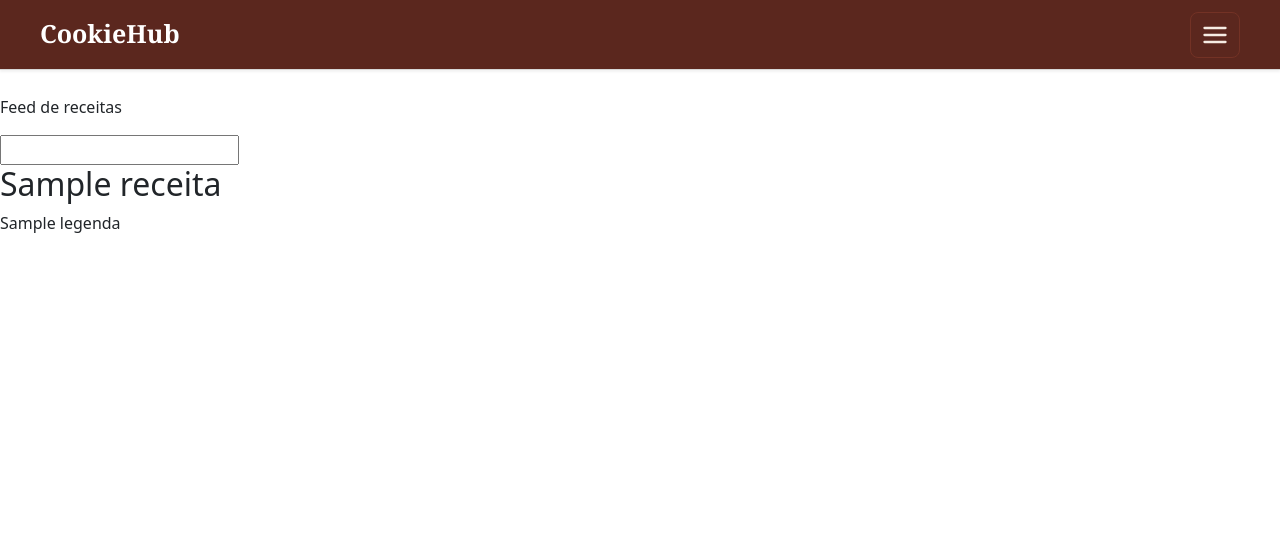
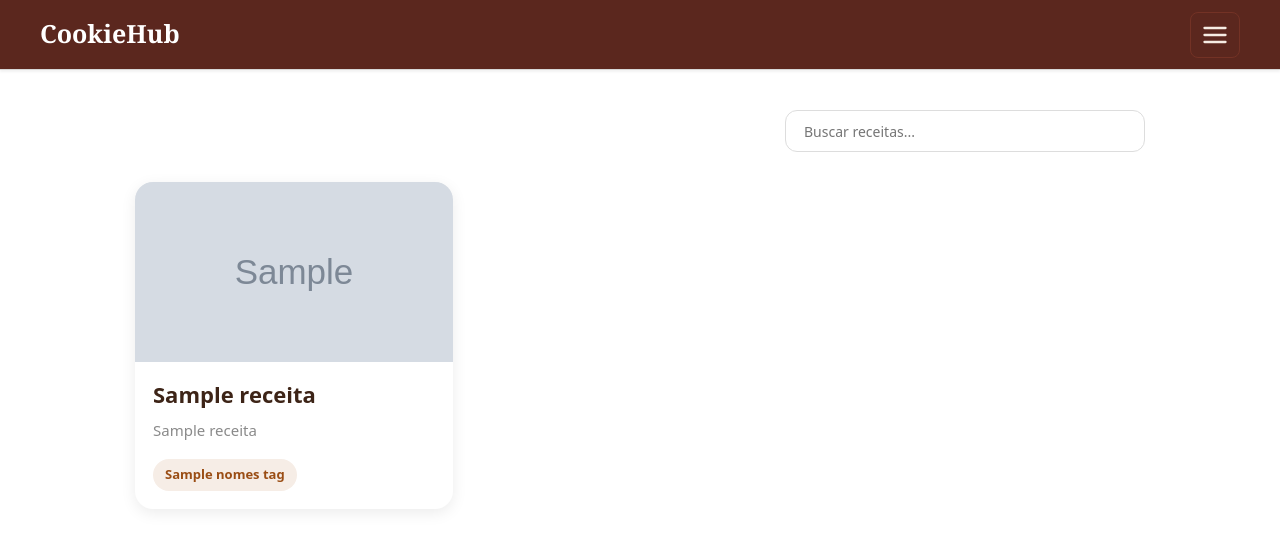
Before and after one commit to joice-2008/CookieHub, a CodeIgniter 4 app: the page made by app/Views/feed.php in a window 1280 px wide. Shown: the top 549 px of the page. Run offline with PHP 8.4 and a stand-in for CodeIgniter, Linux system fonts and the light colour scheme; the template is opened without the code that fills it: most values are stand-ins (such as "Sample title", 1, 10 or a date in 2020); grey boxes marked "Sample" are stand-in pictures; some libraries are stand-ins or nearby versions.

Commit message:
estilização das listagens

```diff
--- a/app/Views/feed.php
+++ b/app/Views/feed.php
@@ -6,20 +6,41 @@
     <title>CookieHub</title>
     <link href="https://cdn.jsdelivr.net/npm/bootstrap@5.3.8/dist/css/bootstrap.min.css" rel="stylesheet" integrity="sha384-sRIl4kxILFvY47J16cr9ZwB07vP4J8+LH7qKQnuqkuIAvNWLzeN8tE5YBujZqJLB" crossorigin="anonymous">    <script src="https://cdn.jsdelivr.net/npm/bootstrap@5.3.3/dist/js/bootstrap.bundle.min.js"></script>
     <link rel="stylesheet" href="<?= base_url('css/menu.css') ?>">
+    <link rel="stylesheet" href="<?= base_url('css/feed.css') ?>">
 </head>
 <body>
     <?= $this->include('menu') ?>
-    <div>
-        <p>Feed de receitas</p>
-        <input type="text" name="receita" id="receita">
+
+    <div class="container-feed">
+        <div class="topo-feed">
+            <input class="busca-receitas" type="text" placeholder="Buscar receitas..." name="buscar-receitas">
+        </div>
+
+    <div class="feed-receitas">
+
+        <?php foreach($receitas as $receita): ?>
+
+            <div class="card-receita">
+                <div class="imagem">
+                    <img src="<?= base_url('uploads/' . $receita['imagem']) ?>"
+                    alt="<?= esc($receita['titulo']) ?>">
+                </div>
+                <div class="conteudo-receita">
+                    <h2><?= $receita['titulo'] ?></h2>
+                    <div class="usuario">
+                        <?= $receita['nomeUsuario'] ?>
+                    </div>
+                    <div class="tags">
+                        <?php foreach ($receita['nomesTags'] as $tag): ?>
+                            <span class="tag"><?= esc($tag) ?></span>
+                        <?php endforeach; ?>
+                    </div>
+                </div>
+            </div>
+        <?php endforeach; ?>
+        </div>
     </div>
 
-    <?php foreach($receitas as $receita): ?>
-
-    <h2><?= $receita['titulo'] ?></h2>
-    <p><?= $receita['legenda'] ?></p>
-
-    <?php endforeach; ?>
 
 
     <div class="modal fade" id="modalLogout" tabindex="-1" aria-labelledby="modalLogoutLabel" aria-hidden="true">
--- /dev/null
+++ b/public/css/feed.css
@@ -0,0 +1,139 @@
+.container-feed {
+    max-width: 1050px;
+    margin: 40px auto;
+    padding: 0 20px;
+}
+
+.topo-feed {
+    display: flex;
+    justify-content: flex-end;
+    align-items: center;
+    gap: 30px;
+    margin-bottom: 25px;
+}
+
+
+.busca-receitas {
+    width: 360px;
+    height: 42px;
+    border: 1px solid #ddd;
+    border-radius: 12px;
+    padding: 0 18px;
+    font-size: 14px;
+    background-color: white;
+}
+
+.busca-receitas:focus {
+    outline: none;
+    border-color: #b85c00;
+}
+
+
+.feed-receitas{
+    display: grid;
+    grid-template-columns: repeat(auto-fill, minmax(270px, 1fr));
+    gap: 28px;
+    margin-top: 30px;
+}
+
+.card-receita{
+    background: #fff;
+    border-radius: 18px;
+    overflow: hidden;
+    box-shadow: 0 4px 15px rgba(0,0,0,.08);
+    transition: .25s;
+    cursor: pointer;
+}
+
+.card-receita:hover{
+    transform: translateY(-5px);
+    box-shadow: 0 10px 25px rgba(0,0,0,.15);
+}
+
+.imagem{
+    width: 100%;
+    height: 180px;
+    overflow: hidden;
+    background: #f3f3f3;
+}
+
+.imagem img{
+    width: 100%;
+    height: 100%;
+    object-fit: cover;
+    display: block;
+}
+
+.conteudo-receita{
+    padding: 18px;
+}
+
+.conteudo-receita h2{
+    margin: 0;
+    font-size: 22px;
+    color: #3d2417;
+    font-weight: 700;
+    line-height: 1.3;
+}
+
+.usuario{
+    margin-top: 10px;
+    color: #8a8a8a;
+    font-size: 15px;
+    display: flex;
+    align-items: center;
+    gap: 8px;
+}
+
+.tags{
+    display: flex;
+    flex-wrap: wrap;
+    gap: 8px;
+    margin-top: 18px;
+}
+
+.tag{
+    background: #f6ede6;
+    color: #9a4d14;
+    padding: 6px 12px;
+    border-radius: 30px;
+    font-size: 13px;
+    font-weight: 600;
+}
+
+@media (max-width: 499px) {
+
+.feed-receitas {
+    display: flex;
+    flex-direction: column;
+    gap: 20px;
+    padding: 0 24px;
+}
+
+.card-receita {
+    width: 100%;
+    border-radius: 16px;
+}
+
+.imagem {
+    height: 220px;
+}
+
+.conteudo-receita {
+    padding: 16px;
+}
+
+.conteudo-receita h2 {
+    font-size: 20px;
+}
+
+.tags {
+    margin-top: 12px;
+}
+
+.tag {
+    font-size: 12px;
+}
+
+
+}
```
Also changed, not shown: app/Controllers/ReceitaController.php (+59 -13 lines), app/Views/visualizarCadUsuario.php (+28 -7 lines), public/css/cadUsuario.css (added, +114 -0 lines), public/uploads/1786037750_e181accc7deb08eced03.jpg (added), public/uploads/1786040538_d8021a0428448cd6a678.jpg (added), 2 other files.
